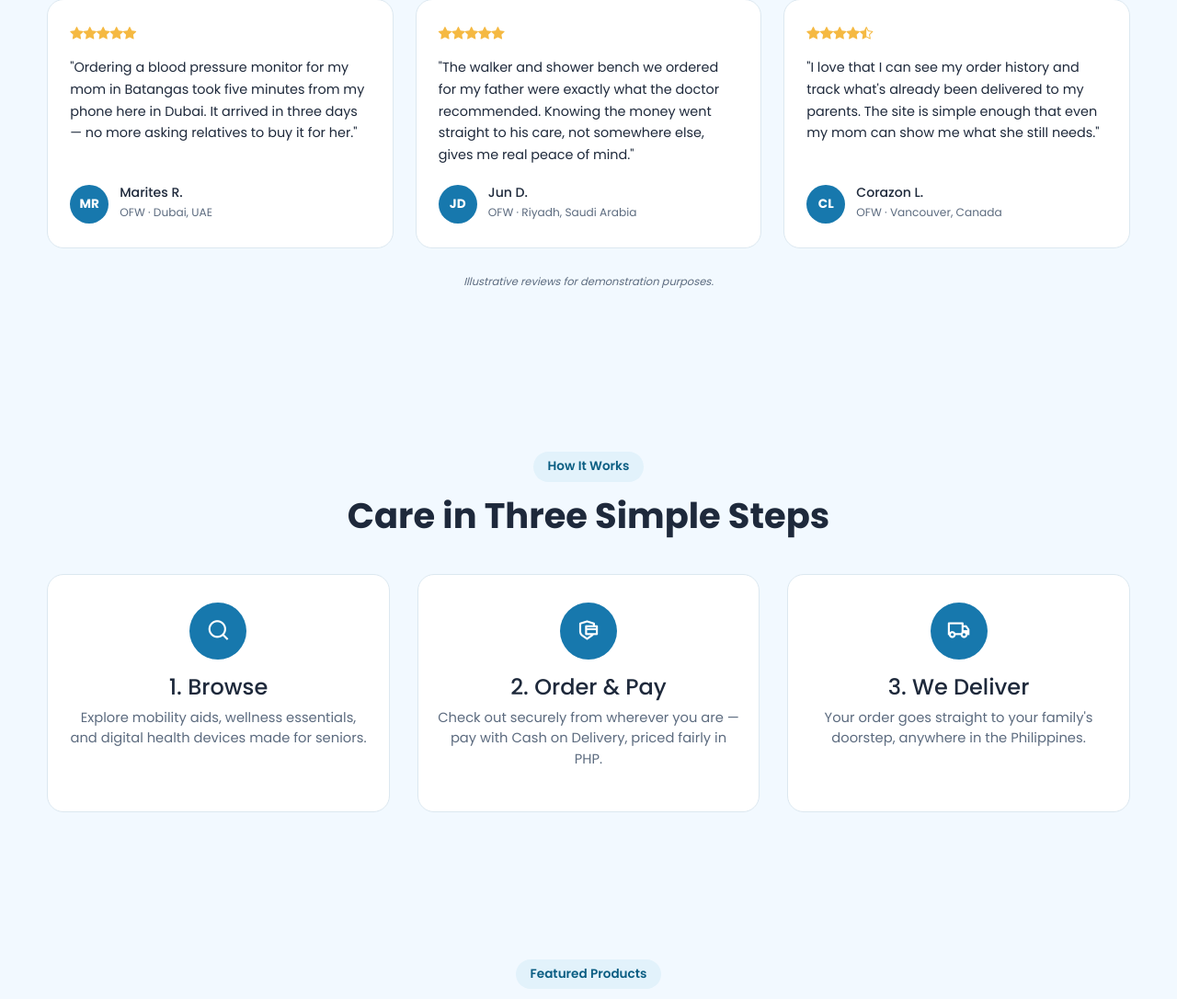
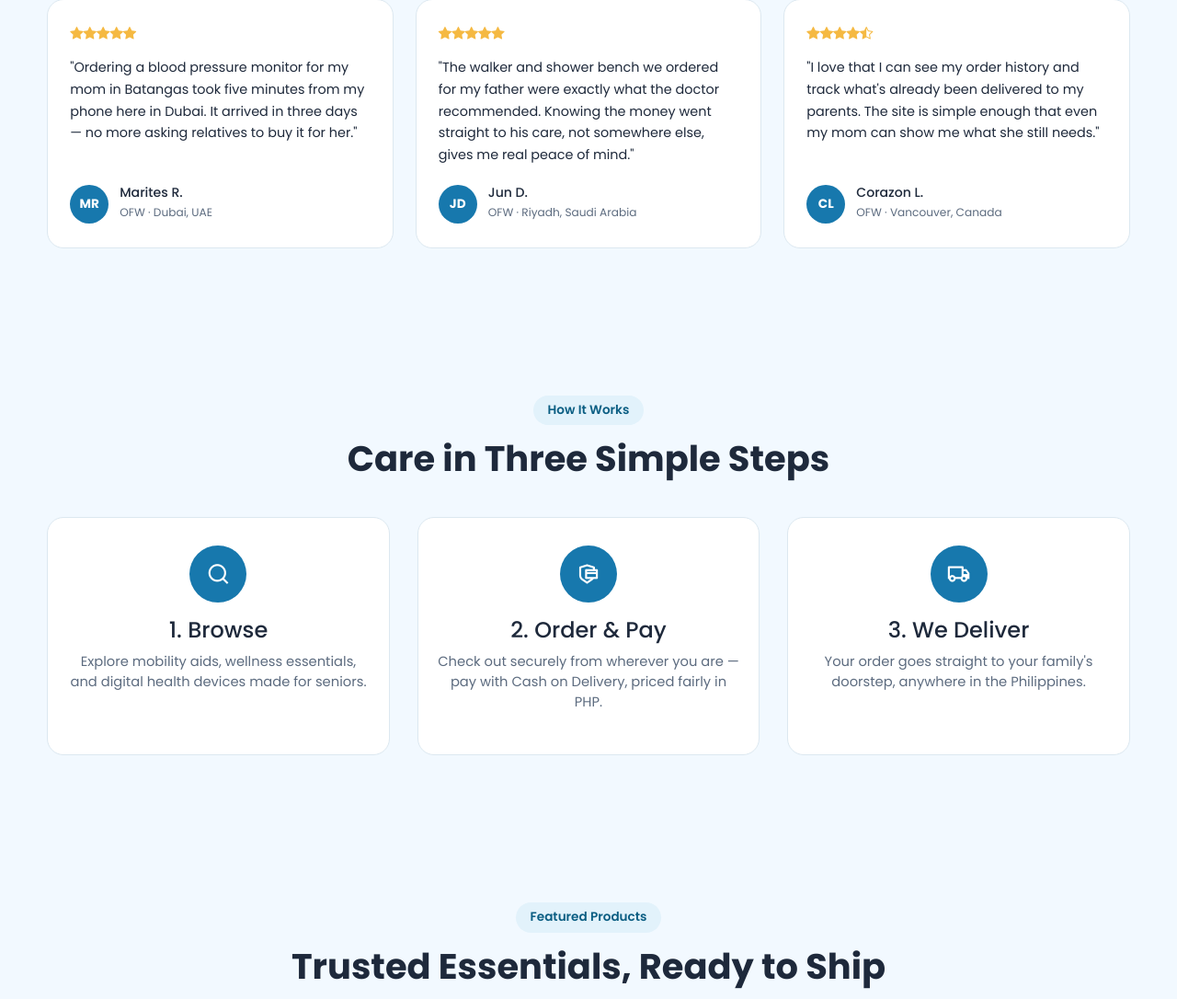
Before and after one commit to TristanyJacoby/kalingacare_SIA_project, a website with bundled scripts: page index.html in a window 1280 px wide. Shown: the part 2715-3801 px from the top of the page at 92% size. Built offline with nearby package versions, Linux system fonts and the light colour scheme.

Commit message:
Remove the illustrative-reviews line from the landing page

```diff
--- a/index.html
+++ b/index.html
@@ -371,10 +371,6 @@
               </div>
             </div>
           </div>
-
-          <p class="center reviews-disclaimer">
-            Illustrative reviews for demonstration purposes.
-          </p>
         </div>
       </section>
 
```
